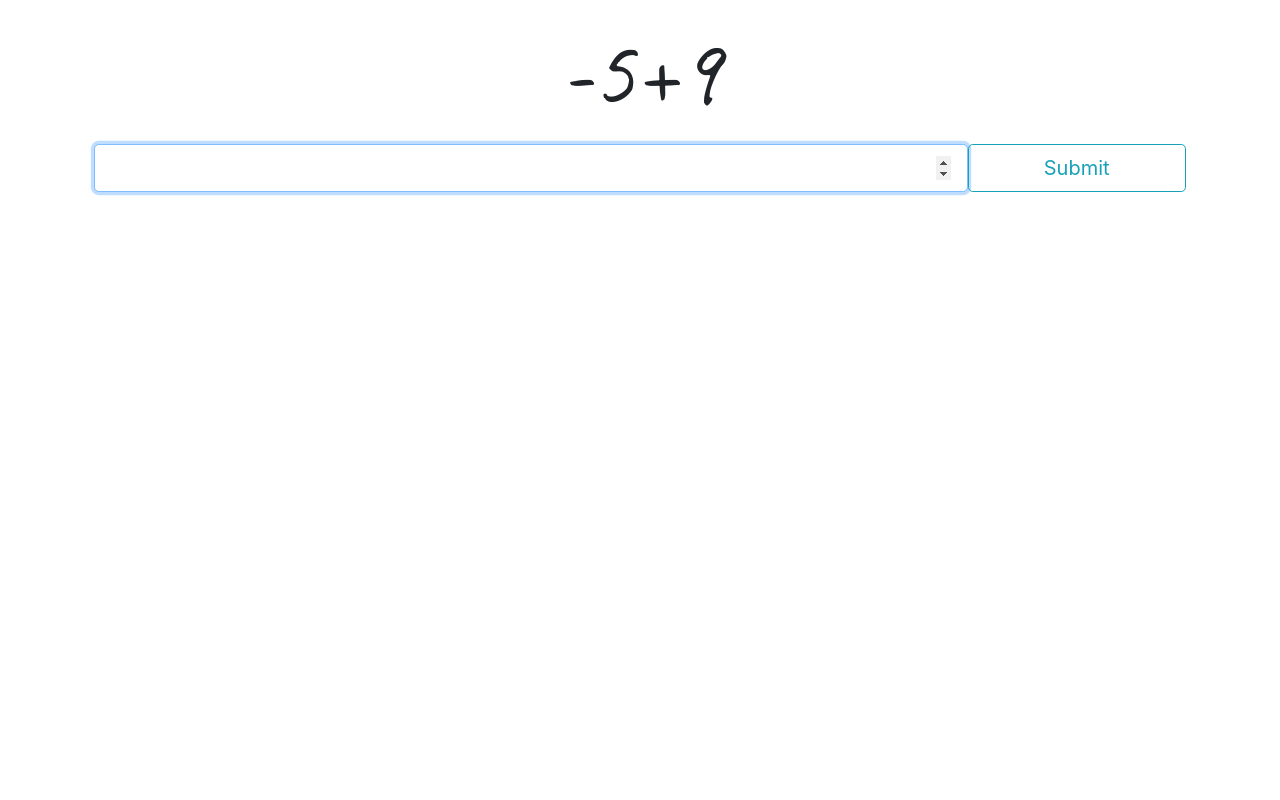
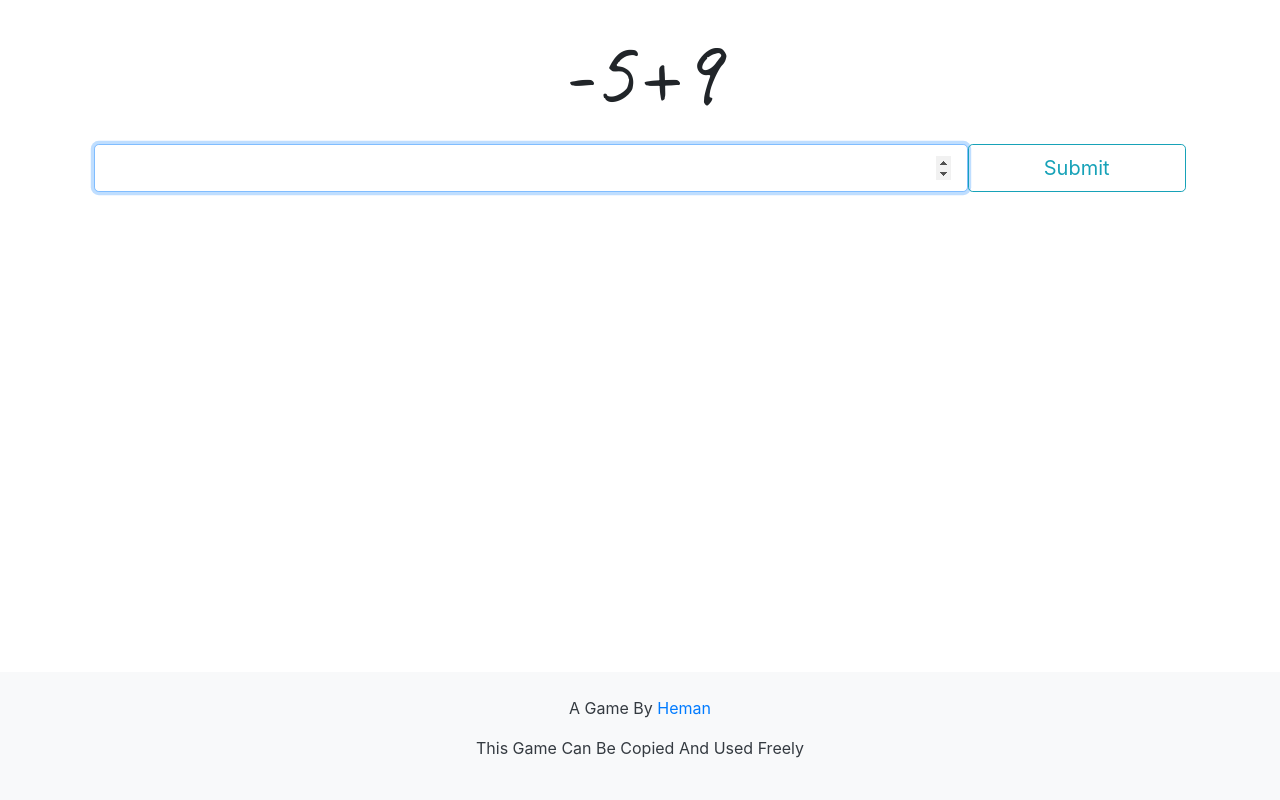
Before and after one commit to AnonyHenry/IntegersAddition, a plain HTML site: page index.html in a window 1280 px wide. Drawn offline with nearby package versions, Linux system fonts and the light colour scheme.

Commit message:
Added Copyright Info

```diff
--- a/index.html
+++ b/index.html
@@ -41,8 +41,10 @@
             </h1>
         </div>
     </div>
-
-
+    <div class="fixed-bottom bg-light text-dark py-4 px-3 text-center">
+        <p> A Game By <a href="https://github.com/AnonyHenry">Heman</a> </p>
+    <p> This Game Can Be Copied And Used Freely</P>
+    </div>
     <script src="js/script.js"></script>
     <script src="https://code.jquery.com/jquery-3.3.1.slim.min.js" integrity="sha384-q8i/X+965DzO0rT7abK41JStQIAqVgRVzpbzo5smXKp4YfRvH+8abtTE1Pi6jizo"
         crossorigin="anonymous"></script>
```
